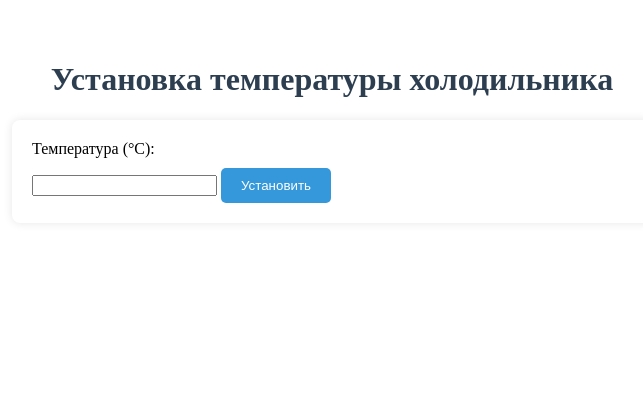
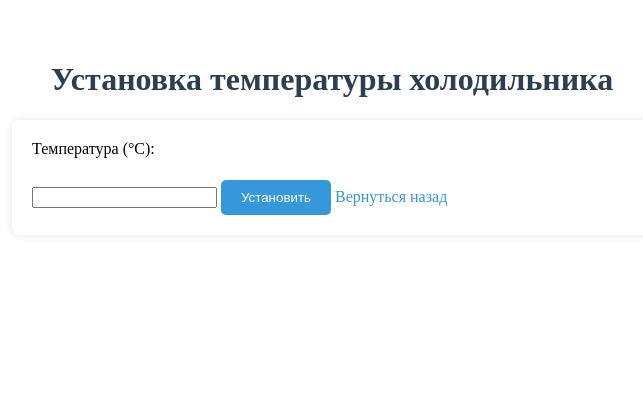
Before and after one commit to Kisonya/webprogramming-labs-2, a Flask app: page /lab4/fridge in a window 1280 px wide. Shown: the part 78-492 px from the top of the page, without its empty margins (308-951 px from the left). Run offline with Flask 3, Linux system fonts and the light colour scheme.

Commit message:
Исправление ошибок 3 лабы 1

```diff
--- a/templates/lab4/div-form.html
+++ b/templates/lab4/div-form.html
@@ -8,4 +8,5 @@
         <input type="number" name="x1"> / <input type="number" name="x2">
         <input type="submit" value="=">
     </form>
+    <a href="/lab4/">Вернуться назад</a>
 {% endblock %}
--- a/templates/lab4/fridge.html
+++ b/templates/lab4/fridge.html
@@ -8,6 +8,7 @@
         <label for="temperature">Температура (°С):</label>
         <input type="number" id="temperature" name="temperature">
         <button type="submit">Установить</button>
+        <a href="/lab4/">Вернуться назад</a>
     </form>
 
     <div>
--- a/templates/lab4/grain_order.html
+++ b/templates/lab4/grain_order.html
@@ -18,6 +18,7 @@
             <input type="number" id="weight" name="weight" step="0.1" min="0">
         </div>
         <button type="submit">Оформить заказ</button>
+        <a href="/lab4/">Вернуться назад</a>
     </form>
 
     <div>
```
